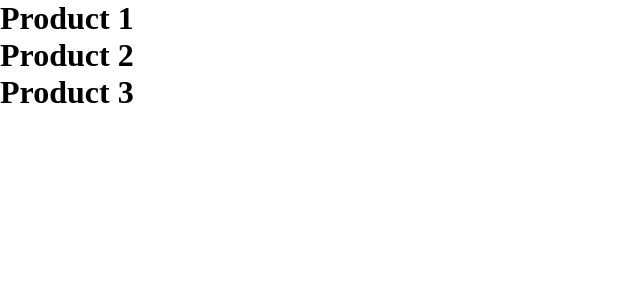
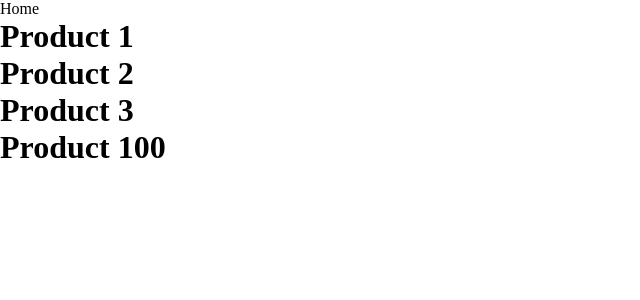
Before and after one commit to GKastet/nextjs-pagesBased, a Next.js app: page /product in a window 1280 px wide. Shown: the top 300 px of the page, without its empty margins (0-640 px from the left). Built offline with nearby package versions, Linux system fonts and the light colour scheme.

Commit message:
Link component navigation

```diff
--- a/pages/product/index.js
+++ b/pages/product/index.js
@@ -1,9 +1,21 @@
-function ProductList() {
+import Link from "next/link";
+
+function ProductList({productId = 100}) {
   return (
     <>
-      <h1>Product 1</h1>
-      <h1>Product 2</h1>
-      <h1>Product 3</h1>
+      <Link href="/">Home</Link>
+      <h1>
+        <Link href="/product/1">Product 1</Link>
+      </h1>
+      <h1>
+        <Link href="/product/2">Product 2</Link>
+      </h1>
+      <h1>
+        <Link href="/product/3" replace>Product 3</Link>
+      </h1>
+      <h1>
+        <Link href={`/product/${productId}`}>Product {productId}</Link>
+      </h1>
     </>
   );
 }
@@ -11,3 +23,4 @@
 export default ProductList;
 
 //http://localhost:3000/product
+// replace attribute will link to home page
```
Also changed, not shown: pages/blog/index.js (+10 -5 lines), pages/index.js (+11 -2 lines).
